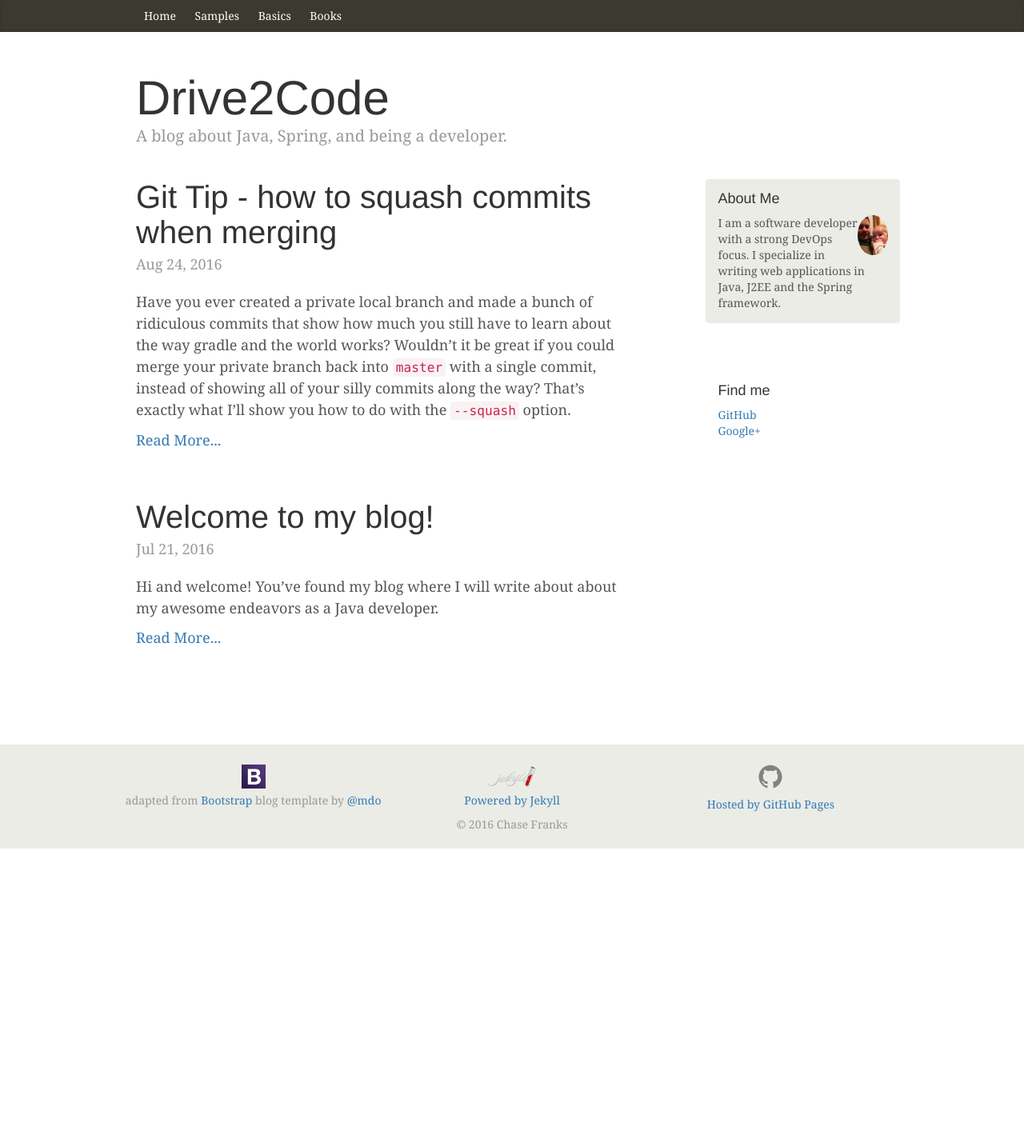
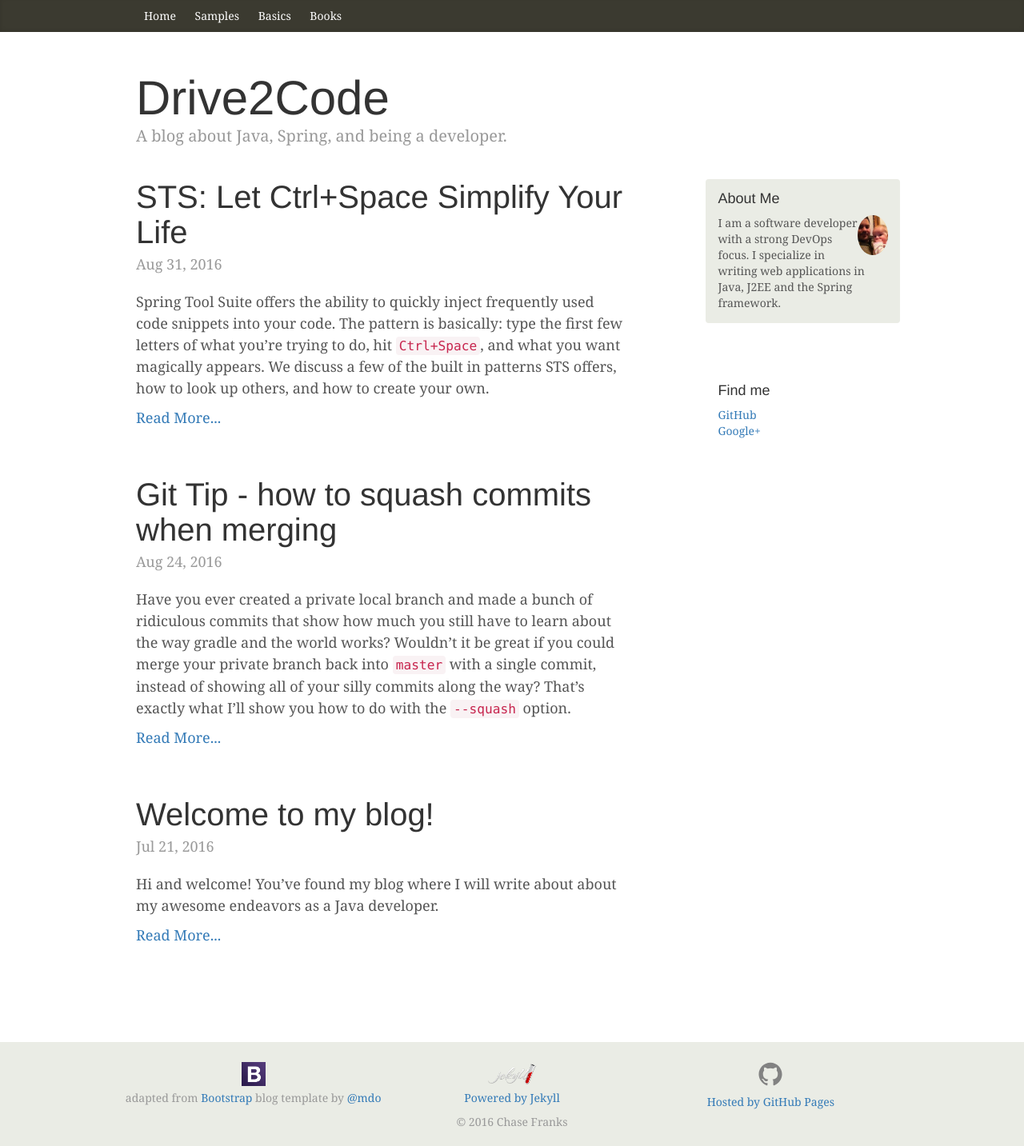
Before and after one commit to chasefranks/chasefranks.github.io, a Jekyll site: the page built from index.html, in a window 1280 px wide. Shown: the whole page at 80% size. Built offline with Jekyll 4.4.1, drawn with Linux system fonts in a browser that asks for light colours; nearby versions of some CDN libraries; the list of posts is cut into pages by our own code; before the commit the page ends 1061 px from its top, so only the background shows below that.

Commit message:
add new post STS: Let Ctrl+Space Simplify Your Life

````diff
--- /dev/null
+++ b/_posts/2016-08-31-sts-ctl-space.md
@@ -0,0 +1,71 @@
+---
+layout: post
+title:  "STS: Let Ctrl+Space Simplify Your Life"
+date:   2016-08-31
+categories: workflow tips sts
+intro: >
+  Spring Tool Suite offers the ability to quickly inject frequently used code snippets into your code. The pattern is basically: type the first few letters of what you're trying to do, hit ```Ctrl+Space```, and what you want magically appears. We discuss a few of the built in patterns STS offers, how to look up others, and how to create your own.
+published: true
+permalink: /workflows/sts/templates
+---
+{{page.intro}}
+
+## An Example - Creating a private static ```Logger```
+
+One of the things I'm always doing is creating a Logger rooted inside of the class I'm working in.
+
+```java
+public class MyBean {
+	private static final Logger log = LoggerFactory.getLogger(MyBean.class);
+}
+```
+
+With templates, you can avoid typing this all out everytime. Type 'log' and hit Ctrl + Space. You should get a list of choices like so
+
+![log code template in sts](/images/log-code-template.png)
+
+The choice that usually works for me on most projects is the 'static logger field using slf4j'. Highlight it if it isn't selected already, and hit enter. You should see your ```Logger``` field created and initialized like above.
+
+## Another Example - Creating a Spring Boot main() method
+
+Let's say you're writing a Spring Boot application, and want to quickly create your main method which calls ```SpringBootApplication.run()```. Where ever you want to create the main method, type 'main' and hit the magic Ctrl + Space key combo again
+
+![main code template in sts](/images/main-code-template.png)
+
+Hit enter and you should get
+
+```java
+@SpringBootApplication
+public class MyApplication {
+	public static void main(String[] args) throws Exception {
+		SpringApplication.run(MyApplication.class, args);
+	}
+}
+```
+
+## How to look up other templates
+
+The easiest way is to just hit Ctrl+Space on a blank line
+
+![showing all code templates](/images/all-code-templates.png)
+
+then start typing something resembling what you want to see if it semantically completes. For example, say I'm in a ```@RestController``` and want to rack out a POST handler. If I start typing post, I something that might help me
+
+![post code template](/images/post-code-template.png)
+
+If I hit enter this is what I get
+
+```java
+@RestController
+public class MyController {
+
+	@RequestMapping(value = "path", method = RequestMethod.POST)
+	public String post(Object formObject, BindingResult bindingResult) {
+		// TODO Auto generated method stub
+		return null;
+	}
+
+}
+```
+
+a generic method already annotated with ```@RequestMapping``` and method set to handle POST requests.
````
Also changed, not shown: _posts/yyyy-mm-dd-new-post.md (renamed from _posts/2016-07-29-new-post.md, +1 -1 lines), README.md, images/all-code-templates.png (added), images/log-code-template.png (added), images/main-code-template.png (added), images/post-code-template.png (added).
